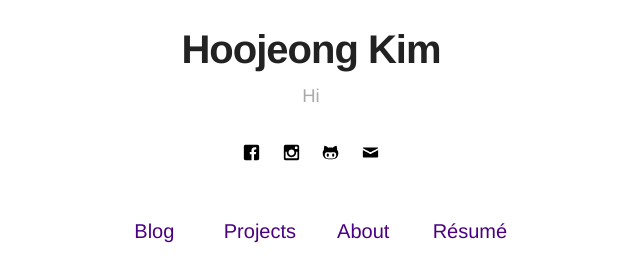
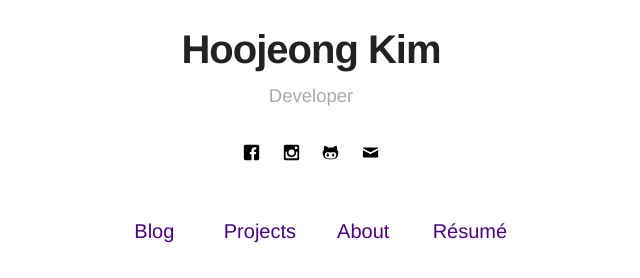
Before and after one commit to hoojeong-dev/gnwjd309.github.io, a Jekyll site: the page built from index.html, in a window 1280 px wide. Shown: the part 252-530 px from the top of the page, without its empty margins (329-969 px from the left). Built offline with Jekyll 4.4.1, drawn with Linux system fonts in a browser that asks for light colours.

Commit message:
edit bio

```diff
--- a/_config.yml
+++ b/_config.yml
@@ -1,6 +1,6 @@
 # main text of home
 name: Hoojeong Kim
-bio: Hi
+bio: Developer
 
 # twitter summary info
 description: A blog about technology and stuff related
```
